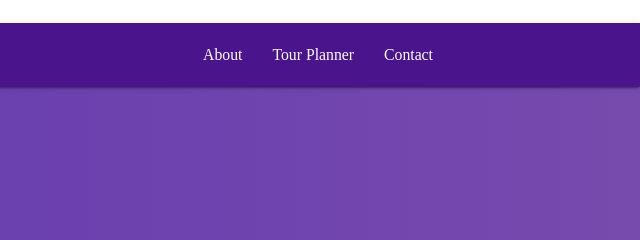
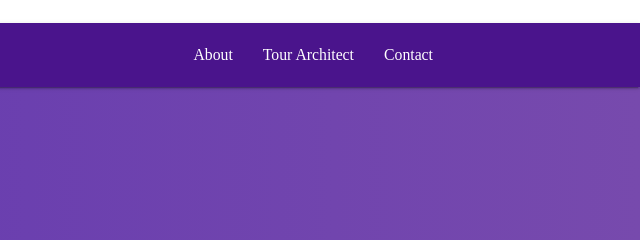
Before and after one commit to evansavage/giglogic_v2, a website: page starter-template/index.html in a window 1280 px wide. Shown: the top 240 px of the page, 640-1280 px from the left. Drawn offline with nearby package versions, Linux system fonts and the light colour scheme; a web font is replaced by a local one.

Commit message:
Update index.html

```diff
--- a/starter-template/index.html
+++ b/starter-template/index.html
@@ -26,7 +26,7 @@
         <a href="#" data-activates="nav-mobile" class="button-collapse"><i class="material-icons">menu</i></a>
         <ul id="nav-list" class="right hide-on-med-and-down">
           <li><a class="lato-light" href="about.html">About</a></li>
-          <li><a class="lato-light" href="map.html">Tour Planner</a></li>
+          <li><a class="lato-light" href="map.html">Tour Architect</a></li>
           <li><a class="lato-light" href="#">Contact</a></li>
         </ul>
       </div>
```
